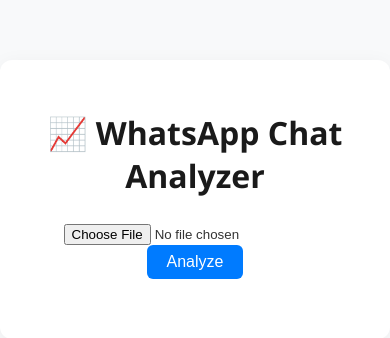
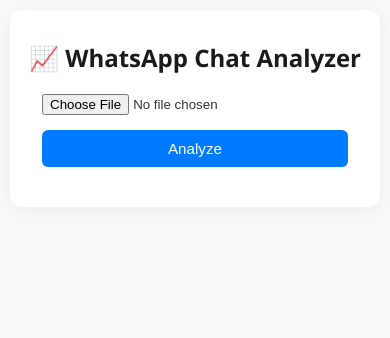
Before and after one commit to sanislearning/ITextYouText, a Flask app: page / in a window 390 px wide. Shown: the top 338 px of the page. Run offline with Flask 3, Linux system fonts and the light colour scheme.

Commit message:
Made the website mobile responsive

```diff
--- a/whatsapp_analyzer/static/styles.css
+++ b/whatsapp_analyzer/static/styles.css
@@ -8,8 +8,8 @@
 
 .container {
     max-width: 800px;
-    margin: 60px auto;
-    padding: 30px;
+    margin: 20px auto;
+    padding: 20px;
     background-color: #ffffff;
     box-shadow: 0 4px 20px rgba(0, 0, 0, 0.05);
     border-radius: 12px;
@@ -17,39 +17,71 @@
 }
 
 h1 {
-    font-size: 2em;
+    font-size: 1.8em;
     color: #1a1a1a;
-    margin-bottom: 25px;
+    margin-bottom: 20px;
 }
 
 h2 {
-    font-size: 1.4em;
+    font-size: 1.2em;
     color: #333;
-    margin-top: 40px;
+    margin-top: 30px;
 }
 
 form {
-    margin-bottom: 30px;
+    margin-bottom: 25px;
+    display: flex;
+    flex-direction: column;
+    align-items: center;
 }
 
 input[type="file"] {
-    margin-right: 10px;
+    margin-bottom: 15px;
+    width: 90%;
 }
 
 button {
     background-color: #007bff;
     color: white;
-    padding: 8px 20px;
+    padding: 10px 20px;
     border: none;
     border-radius: 6px;
     cursor: pointer;
     font-size: 1em;
+    width: 90%;
 }
 
 button:hover {
     background-color: #0056b3;
 }
 
+.chart-container {
+    width: 100%;
+    overflow-x: auto;
+}
+
 canvas {
-    margin-top: 30px;
+    max-width: 100%;
+    height: auto;
+    margin-top: 20px;
 }
+
+/* ✅ Mobile-specific tweaks */
+@media (max-width: 600px) {
+    .container {
+        margin: 10px;
+        padding: 15px;
+    }
+
+    h1 {
+        font-size: 1.5em;
+    }
+
+    h2 {
+        font-size: 1.1em;
+    }
+
+    button {
+        font-size: 0.95em;
+    }
+}
--- a/whatsapp_analyzer/templates/index.html
+++ b/whatsapp_analyzer/templates/index.html
@@ -2,10 +2,12 @@
 <html>
 <head>
     <meta charset="UTF-8">
+    <meta name="viewport" content="width=device-width, initial-scale=1.0"> <!-- ✅ Added -->
     <title>WhatsApp Chat Analyzer</title>
     <link rel="stylesheet" href="{{ url_for('static', filename='styles.css') }}">
     <script src="https://cdn.jsdelivr.net/npm/chart.js"></script>
 </head>
+
 <body>
     <div class="container">
         <h1>📈 WhatsApp Chat Analyzer</h1>
@@ -18,7 +20,10 @@
 
         {% if chat_info %}
             <h2>Chat Statistics</h2>
-            <canvas id="chatChart" width="600" height="400"></canvas>
+            <div class="chart-container">
+                <canvas id="chatChart"></canvas>
+            </div>
+
 
             <script>
                 const ctx = document.getElementById('chatChart').getContext('2d');
```
